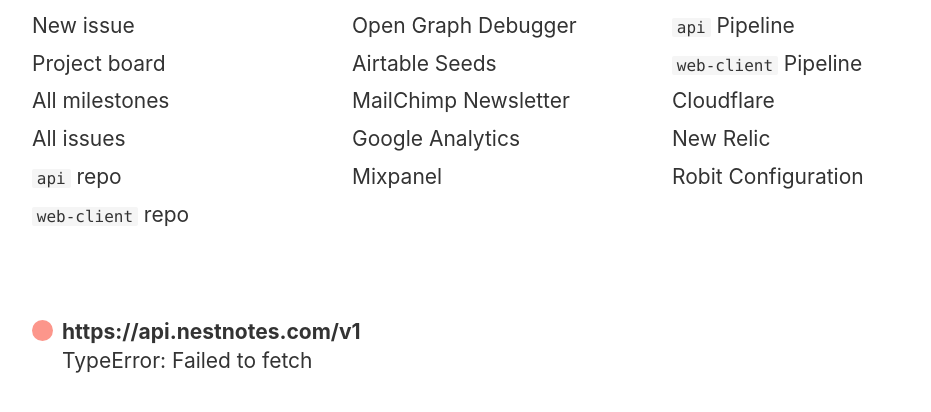
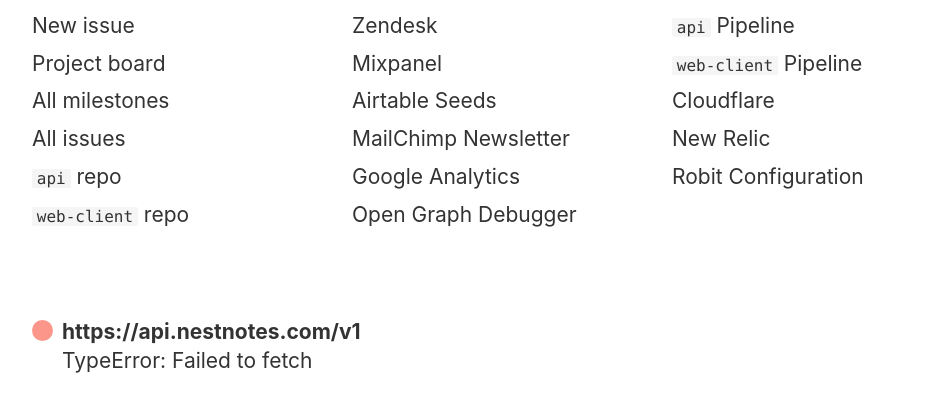
Before and after one commit to paulstraw/paulstraw, a website: page nnstart/index.html in a window 1280 px wide. Shown: the part 156-568 px from the top of the page, without its empty margins (138-1069 px from the left). Drawn offline with Linux system fonts and the light colour scheme; no server answers.

Commit message:
Add Zendesk link + shuffle some links around.

```diff
--- a/nnstart/index.html
+++ b/nnstart/index.html
@@ -134,7 +134,10 @@
 
         <ul>
           <li>
-            <a href="https://developers.facebook.com/tools/debug/">Open Graph Debugger</a>
+            <a href="https://nestnotes.zendesk.com/agent/">Zendesk</a>
+          </li>
+          <li>
+            <a href="https://mixpanel.com/report/1183212/dashboard/?share=1#tags=project%20dashboard">Mixpanel</a>
           </li>
           <li>
             <a href="https://airtable.com/tblXqjuPEoSmvZldd/viwn0iZpHPvKqO7G4">Airtable Seeds</a>
@@ -146,7 +149,7 @@
             <a href="https://analytics.google.com/analytics/web/#report/defaultid/a84472841w126446052p130065161/%3F_u.dateOption%3Dlast30days/">Google Analytics</a>
           </li>
           <li>
-            <a href="https://mixpanel.com/report/1183212/dashboard/?share=1#tags=project%20dashboard">Mixpanel</a>
+            <a href="https://developers.facebook.com/tools/debug/">Open Graph Debugger</a>
           </li>
         </ul>
       </section>
```
